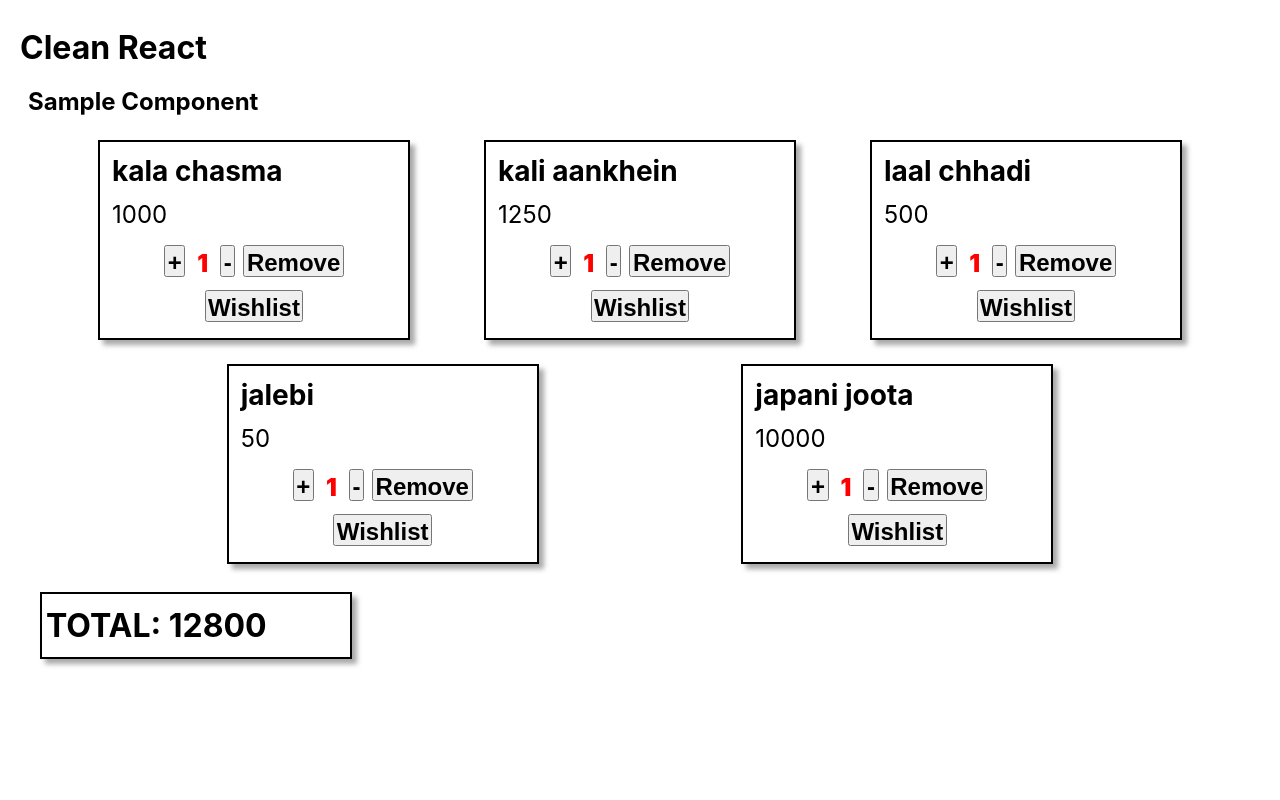
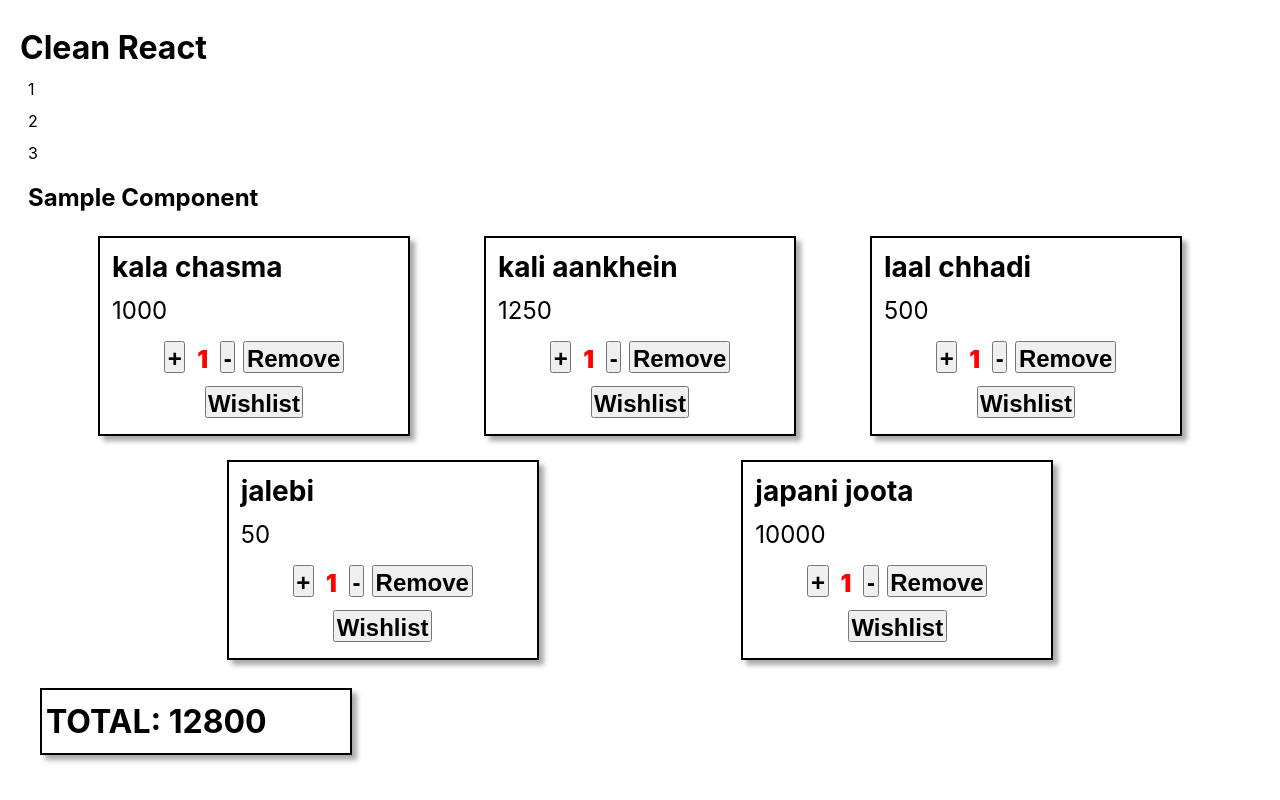
Before and after one commit to aamirmabs/react-useReducer, a React (Create React App) app: page / in a window 1280 px wide. Built offline with nearby package versions, Linux system fonts and the light colour scheme.

Commit message:
setting up cart with context and reducer

```diff
--- a/src/App.js
+++ b/src/App.js
@@ -1,10 +1,16 @@
 import "./App.css";
 import SampleComponent from "./components/SampleComponent";
+import { useCart } from "./contexts/CartContext";
 
 function App() {
+  const { cartState, setCartState } = useCart();
+
   return (
     <div className="App">
       <h1>Clean React</h1>
+      {cartState.wishlist.map((item) => {
+        return <div key={item}>{item}</div>;
+      })}
       <SampleComponent />
     </div>
   );
--- /dev/null
+++ b/src/contexts/CartContext.js
@@ -0,0 +1,32 @@
+import React, {
+  createContext,
+  useContext,
+  useEffect,
+  useReducer,
+  useState,
+} from "react";
+
+const CartContext = createContext(null);
+
+export function CartProvider({ children }) {
+  // const [cartState, setCartState] = useState({ cart: {}, wishlist: [1, 2, 3] });
+
+  const [cartState, dispatch] = useReducer(
+    (prevCartState, action) => {
+      return { ...prevCartState };
+    },
+    { cart: {}, wishlist: [1, 2, 3] }
+  );
+
+  return (
+    <CartContext.Provider value={{ cartState }}>
+      {children}
+    </CartContext.Provider>
+  );
+}
+
+export function useCart() {
+  return useContext(CartContext);
+}
+
+export { CartContext };
--- a/src/index.js
+++ b/src/index.js
@@ -2,13 +2,13 @@ import React from "react";
 import ReactDOM from "react-dom";
 import "./index.css";
 import App from "./App";
-import { SampleProvider } from "./contexts/SampleContext";
+import { CartProvider } from "./contexts/CartContext";
 
 ReactDOM.render(
   <React.StrictMode>
-    <SampleProvider>
+    <CartProvider>
       <App />
-    </SampleProvider>
+    </CartProvider>
   </React.StrictMode>,
   document.getElementById("root")
 );
```
